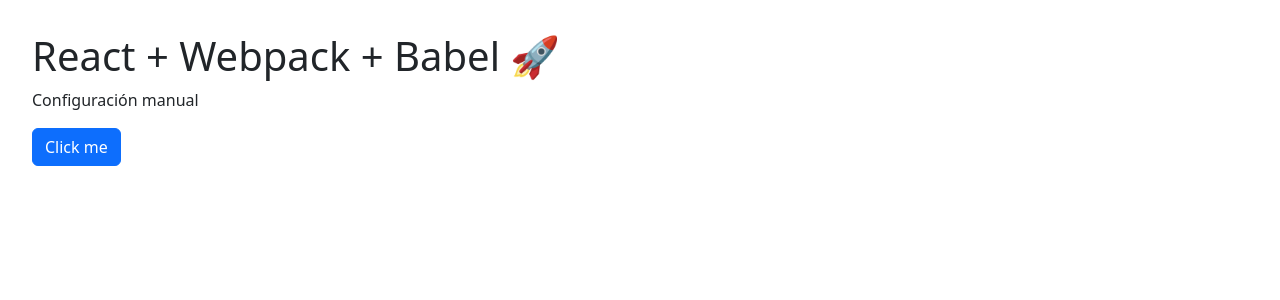
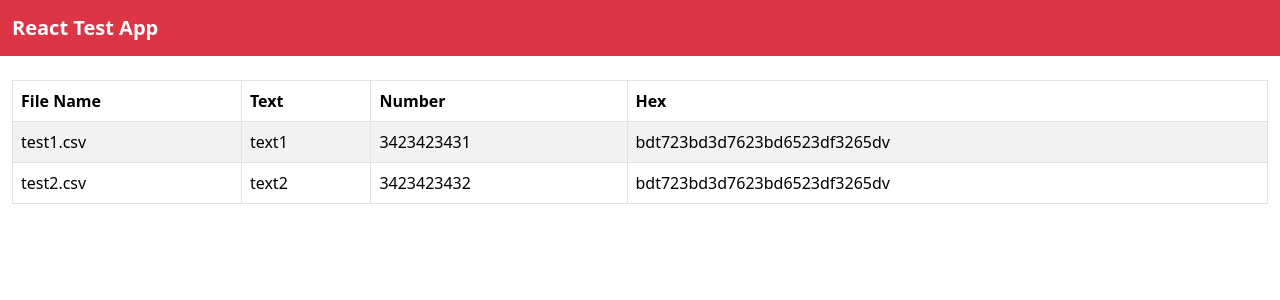
Before and after one commit to Agustinefe/toolbox-fullstack-challenge, a React app in the folder src/front/: page / in a window 1280 px wide. Shown: the top 300 px of the page. Built offline with nearby package versions, Linux system fonts and the light colour scheme.

Commit message:
Create page layout

```diff
--- a/src/front/src/App.jsx
+++ b/src/front/src/App.jsx
@@ -1,11 +1,50 @@
-import Button from "react-bootstrap/Button";
+import { Navbar, Container, Table } from "react-bootstrap";
+
+const dummyData = [
+  {
+    fileName: "test1.csv",
+    text: "text1",
+    number: 3423423431,
+    hex: "bdt723bd3d7623bd6523df3265dv",
+  },
+  {
+    fileName: "test2.csv",
+    text: "text2",
+    number: 3423423432,
+    hex: "bdt723bd3d7623bd6523df3265dv",
+  },
+];
 
 export default function App() {
   return (
-    <div>
-      <h1>React + Webpack + Babel 🚀</h1>
-      <p>Configuración manual</p>
-      <Button variant="primary">Click me</Button>
-    </div>
+    <>
+      <Navbar bg="danger" variant="dark" expand="lg" className="mb-4">
+        <Container fluid>
+          <Navbar.Brand className="fw-bold">React Test App</Navbar.Brand>
+        </Container>
+      </Navbar>
+      <Container fluid>
+        <Table striped bordered hover>
+          <thead>
+            <tr>
+              <th>File Name</th>
+              <th>Text</th>
+              <th>Number</th>
+              <th>Hex</th>
+            </tr>
+          </thead>
+          <tbody>
+            {dummyData.map((d, idx) => (
+              <tr key={idx}>
+                <td>{d.fileName}</td>
+                <td>{d.text}</td>
+                <td>{d.number}</td>
+                <td>{d.hex}</td>
+              </tr>
+            ))}
+          </tbody>
+        </Table>
+      </Container>
+    </>
   );
 }
--- a/src/front/src/styles.css
+++ b/src/front/src/styles.css
@@ -1,5 +1,4 @@
 body {
   font-family: Arial, sans-serif;
   background: #f4f4f4;
-  padding: 2rem;
 }
```
